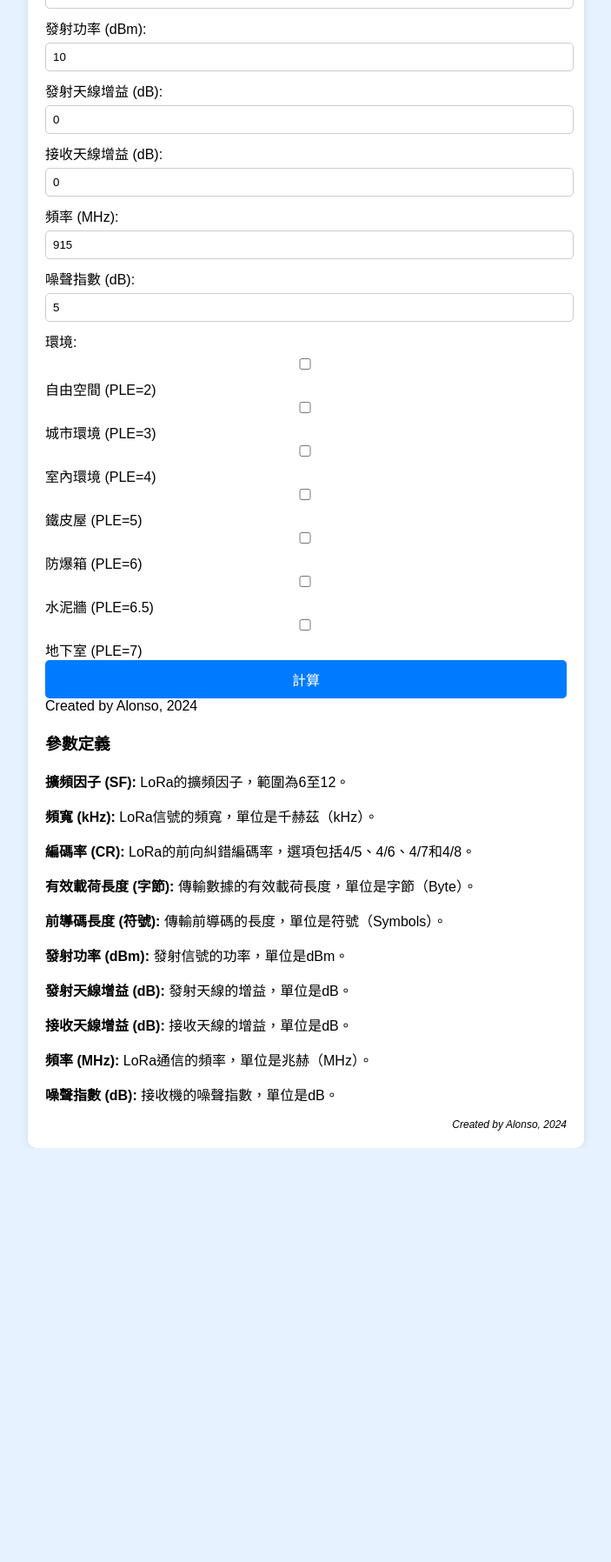
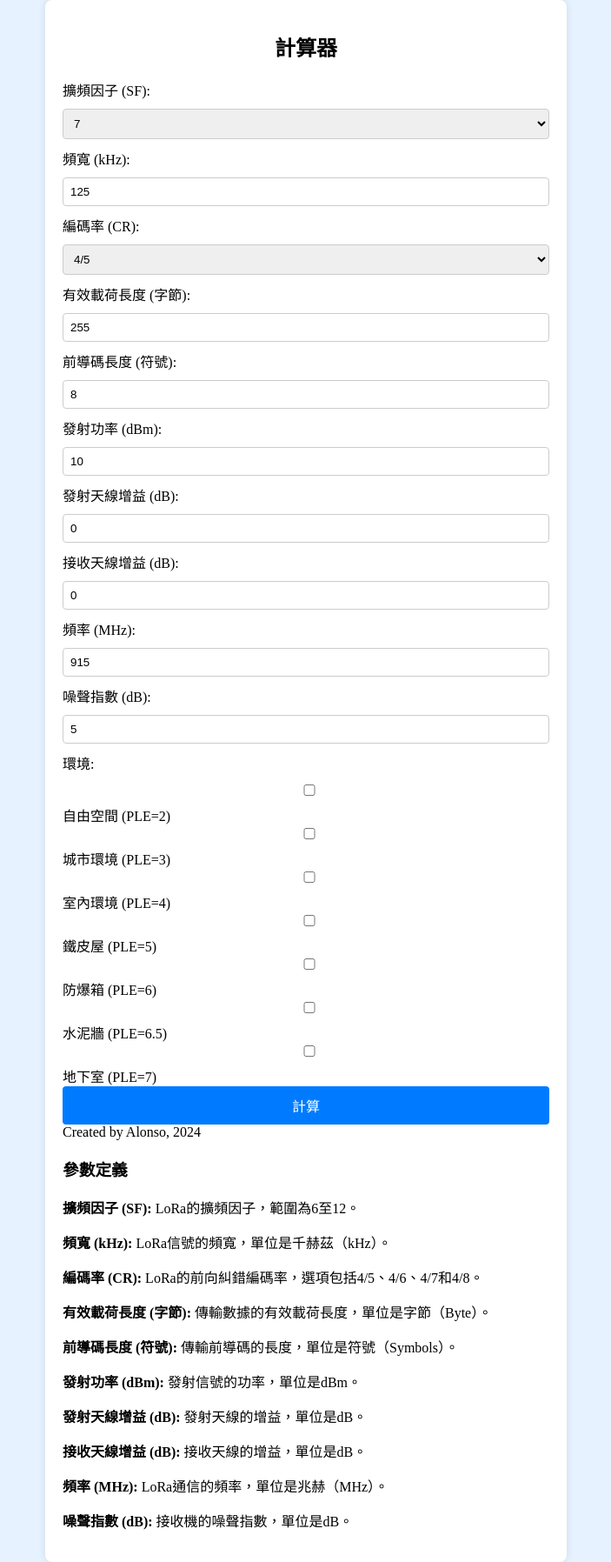
Before and after one commit to Juneyuehsu/lora2_cal, a Flask app: page / in a window 1280 px wide. Shown: the whole page at 87% size, without its empty margins (288-991 px from the left). Before the commit the page ends 1320 px from the top, so only its background shows below. Run offline with Flask 3, Linux system fonts and the light colour scheme.

Commit message:
update format

```diff
--- a/static/css/style.css
+++ b/static/css/style.css
@@ -3,49 +3,48 @@ body {
     display: flex;
     justify-content: center;
     align-items: center;
-    height: 100vh;
+    min-height: 100vh;
     margin: 0;
-    font-family: Arial, sans-serif;
+    overflow: auto; /* 确保内容可以滚动 */
 }
 
 .container {
-    width: 90%;
-    max-width: 600px;
-    background-color: #ffffff; /* 白色 */
+    background-color: #fff; /* 白色背景 */
     padding: 20px;
-    border-radius: 10px;
+    border-radius: 8px;
     box-shadow: 0 0 10px rgba(0, 0, 0, 0.1);
-    overflow-y: auto;
+    width: 90%; /* 让内容适应屏幕宽度 */
+    max-width: 600px; /* 限制最大宽度 */
+    box-sizing: border-box;
 }
 
 h1 {
     text-align: center;
-}
-
-.form-group {
-    margin-bottom: 15px;
+    font-size: 24px;
+    margin-bottom: 20px;
 }
 
 label {
     display: block;
-    margin-bottom: 5px;
+    margin-bottom: 10px;
 }
 
 input, select {
-    width: calc(100% - 10px);
+    width: 100%;
     padding: 8px;
     margin-bottom: 10px;
     border: 1px solid #ccc;
-    border-radius: 5px;
+    border-radius: 4px;
+    box-sizing: border-box;
 }
 
 button {
     width: 100%;
     padding: 10px;
     background-color: #007bff;
-    color: white;
+    color: #fff;
     border: none;
-    border-radius: 5px;
+    border-radius: 4px;
     cursor: pointer;
     font-size: 16px;
 }
@@ -54,20 +53,20 @@ button:hover {
     background-color: #0056b3;
 }
 
-.results {
+.result, .definition {
     margin-top: 20px;
+    text-align: left;
 }
 
 .definition {
-    background-color: #ffffff;
-    color: #000000;
+    background-color: #fff;
     padding: 10px;
-    border-radius: 5px;
-    margin-top: 20px;
+    border-radius: 4px;
 }
 
-.creator {
+.footer {
     text-align: right;
     font-size: 12px;
     font-style: italic;
+    margin-top: 20px;
 }
--- a/templates/index.html
+++ b/templates/index.html
@@ -3,18 +3,14 @@
 <head>
   <meta charset="UTF-8">
   <meta name="viewport" content="width=device-width, initial-scale=1.0">
-    <title>TaiRa 計算器</title>
+  <title>計算器</title>
   <link rel="stylesheet" href="/static/css/style.css">
   <script src="https://cdn.jsdelivr.net/npm/vue@2.6.12/dist/vue.js"></script>
   <script src="https://cdn.jsdelivr.net/npm/axios/dist/axios.min.js"></script>
 </head>
 <body>
-    <div class="container">
-        <h1>TaiRa 計算器</h1>
-        <div id="app">
+  <div id="app" class="container">
     <lora-calculator></lora-calculator>
-        </div>
-        <div class="creator">Created by Alonso, 2024</div>
   </div>
   <script src="/static/js/main.js"></script>
 </body>
```
Lines whose indentation alone changed are shown as unchanged.
